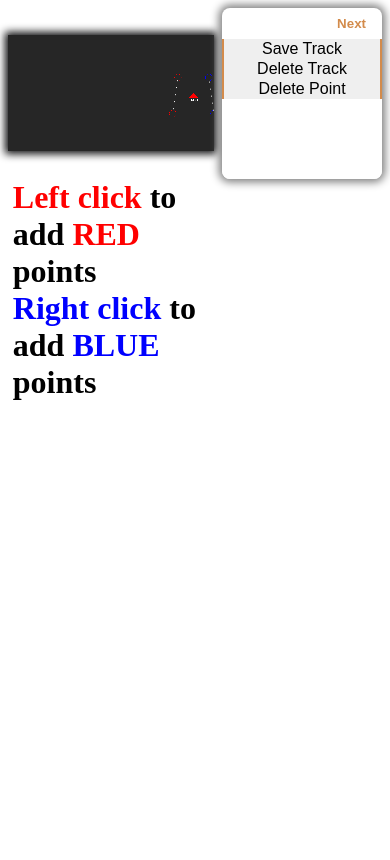
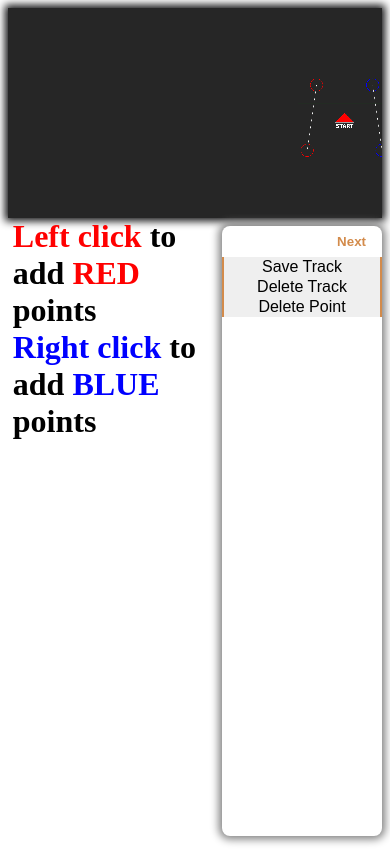
Before and after one commit to Apgoldberg1/AI-Car-Racer, a plain HTML site: page index.html in a window 390 px wide. Drawn offline with Linux system fonts and the light colour scheme.

Commit message:
added media query

```diff
--- a/style.css
+++ b/style.css
@@ -103,6 +103,18 @@ label{
     width:100%;
     min-width: 20ch;
 }
+@media (max-aspect-ratio: 1/1){
+    #canvasDiv{
+        grid-column: 1 / span 2;
+    }
+
+    #rightPanel{
+        grid-row: 2 / span 1;
+        margin-bottom: 1em;
+        margin-top: .5em;
+    }
+}
+
 #bottomText{
     grid-column: 1 / span 1;
     min-height: 20vh;
```
